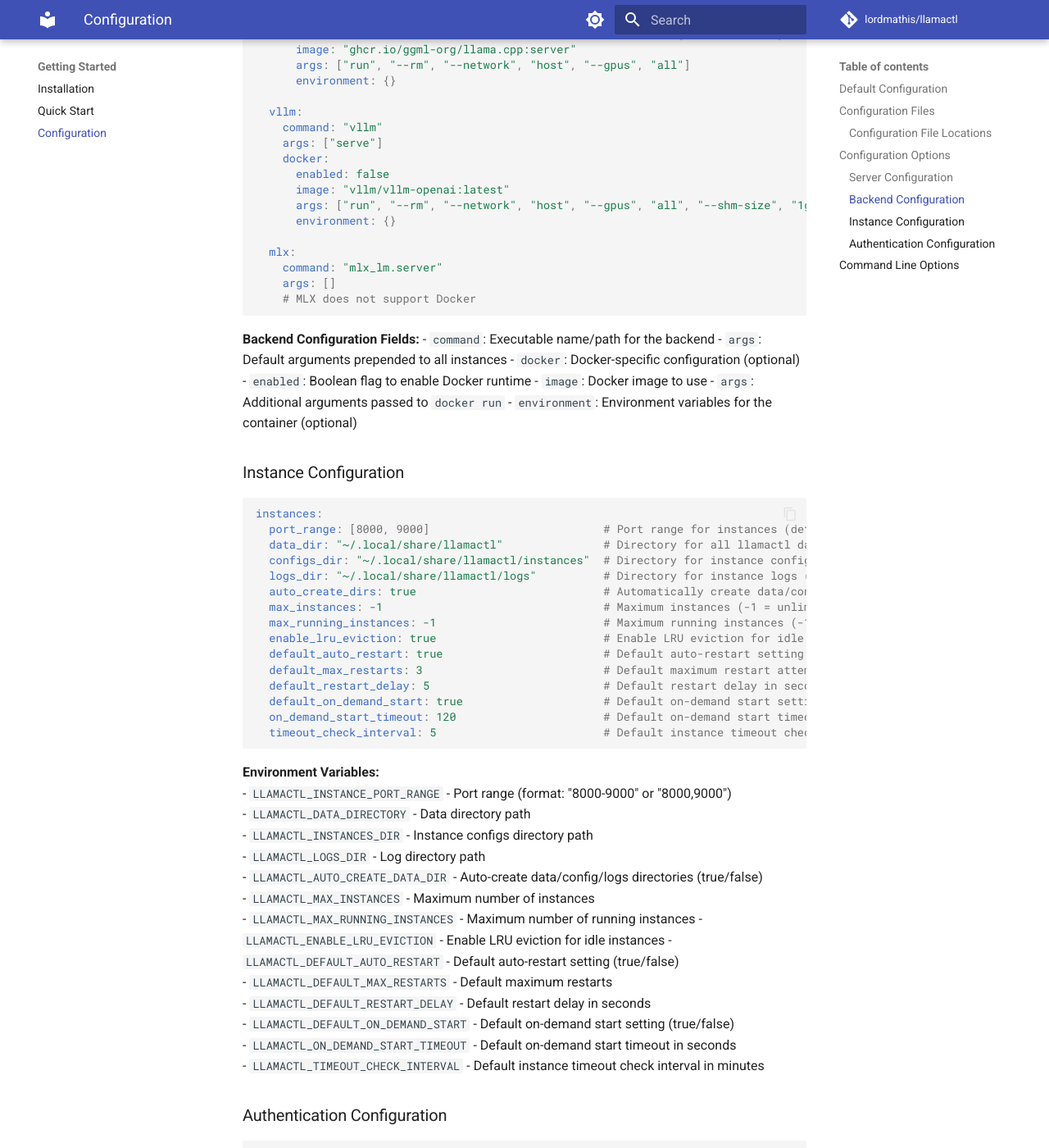
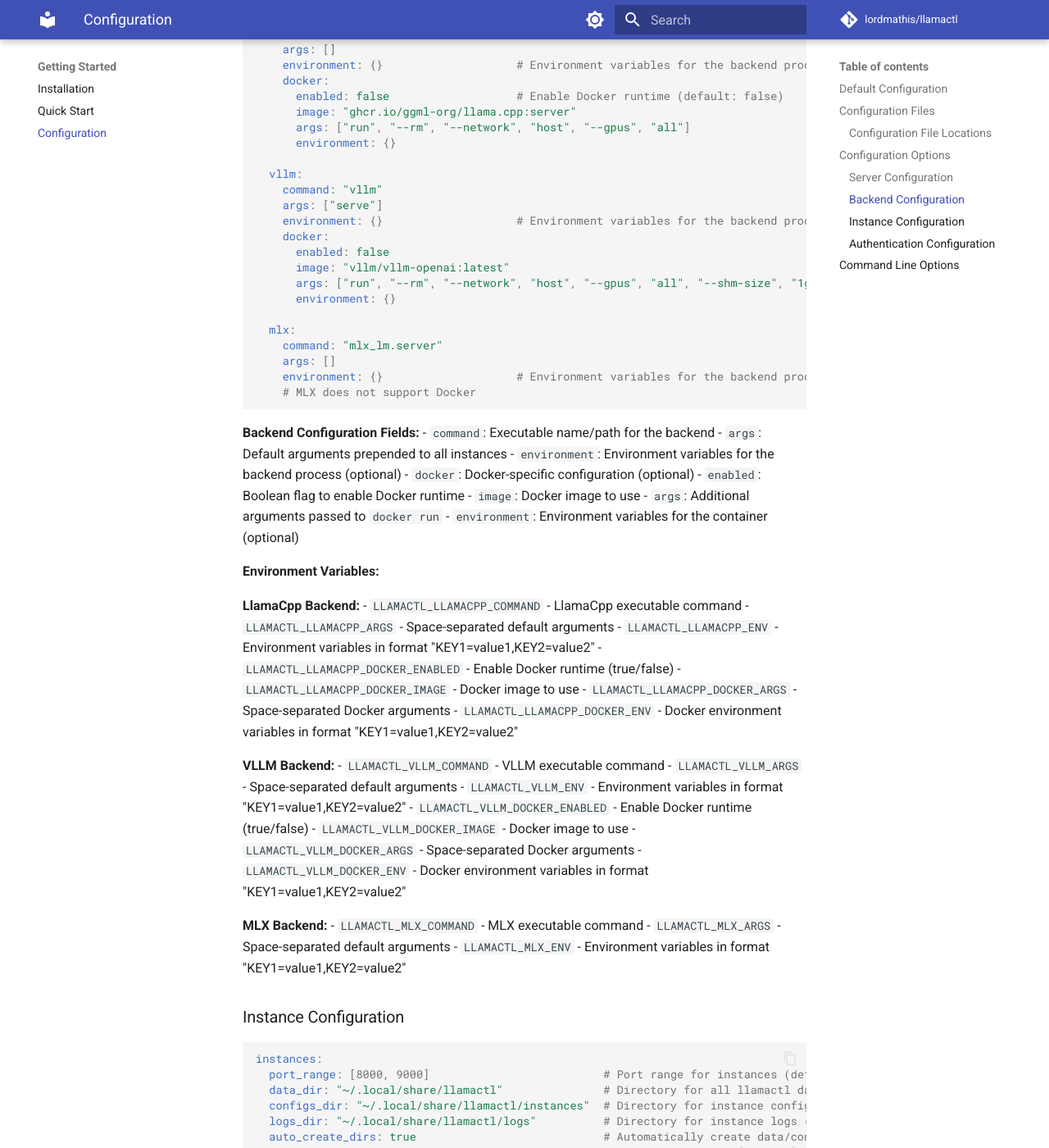
Before and after one commit to lordmathis/llamactl, an MkDocs documentation site: the page built from docs/getting-started/configuration.md, in a window 1280 px wide and 1400 px high, scrolled down 2590 px. Shown: the whole window at 82% size. Built offline with MkDocs 1.6.1 and Material for MkDocs 9.7.7, drawn with Linux system fonts in a browser that asks for light colours; comment, search, counter and statistics services are not loaded; the version menu is left out; some of the changed text lies outside the part shown.

````diff
--- a/docs/getting-started/configuration.md
+++ b/docs/getting-started/configuration.md
@@ -23,6 +23,7 @@ backends:
   llama-cpp:
     command: "llama-server"
     args: []
+    environment: {}               # Environment variables for the backend process
     docker:
       enabled: false
       image: "ghcr.io/ggml-org/llama.cpp:server"
@@ -32,6 +33,7 @@ backends:
   vllm:
     command: "vllm"
     args: ["serve"]
+    environment: {}               # Environment variables for the backend process
     docker:
       enabled: false
       image: "vllm/vllm-openai:latest"
@@ -41,6 +43,7 @@ backends:
   mlx:
     command: "mlx_lm.server"
     args: []
+    environment: {}               # Environment variables for the backend process
 
 instances:
   port_range: [8000, 9000]       # Port range for instances
@@ -113,6 +116,7 @@ backends:
   llama-cpp:
     command: "llama-server"
     args: []
+    environment: {}                    # Environment variables for the backend process
     docker:
       enabled: false                   # Enable Docker runtime (default: false)
       image: "ghcr.io/ggml-org/llama.cpp:server"
@@ -122,6 +126,7 @@ backends:
   vllm:
     command: "vllm"
     args: ["serve"]
+    environment: {}                    # Environment variables for the backend process
     docker:
       enabled: false
       image: "vllm/vllm-openai:latest"
@@ -131,17 +136,44 @@ backends:
   mlx:
     command: "mlx_lm.server"
     args: []
+    environment: {}                    # Environment variables for the backend process
     # MLX does not support Docker
 ```
 
 **Backend Configuration Fields:**
 - `command`: Executable name/path for the backend
 - `args`: Default arguments prepended to all instances
+- `environment`: Environment variables for the backend process (optional)
 - `docker`: Docker-specific configuration (optional)
   - `enabled`: Boolean flag to enable Docker runtime
   - `image`: Docker image to use
   - `args`: Additional arguments passed to `docker run`
   - `environment`: Environment variables for the container (optional)
+
+**Environment Variables:**
+
+**LlamaCpp Backend:**
+- `LLAMACTL_LLAMACPP_COMMAND` - LlamaCpp executable command
+- `LLAMACTL_LLAMACPP_ARGS` - Space-separated default arguments
+- `LLAMACTL_LLAMACPP_ENV` - Environment variables in format "KEY1=value1,KEY2=value2"
+- `LLAMACTL_LLAMACPP_DOCKER_ENABLED` - Enable Docker runtime (true/false)
+- `LLAMACTL_LLAMACPP_DOCKER_IMAGE` - Docker image to use
+- `LLAMACTL_LLAMACPP_DOCKER_ARGS` - Space-separated Docker arguments
+- `LLAMACTL_LLAMACPP_DOCKER_ENV` - Docker environment variables in format "KEY1=value1,KEY2=value2"
+
+**VLLM Backend:**
+- `LLAMACTL_VLLM_COMMAND` - VLLM executable command
+- `LLAMACTL_VLLM_ARGS` - Space-separated default arguments
+- `LLAMACTL_VLLM_ENV` - Environment variables in format "KEY1=value1,KEY2=value2"
+- `LLAMACTL_VLLM_DOCKER_ENABLED` - Enable Docker runtime (true/false)
+- `LLAMACTL_VLLM_DOCKER_IMAGE` - Docker image to use
+- `LLAMACTL_VLLM_DOCKER_ARGS` - Space-separated Docker arguments
+- `LLAMACTL_VLLM_DOCKER_ENV` - Docker environment variables in format "KEY1=value1,KEY2=value2"
+
+**MLX Backend:**
+- `LLAMACTL_MLX_COMMAND` - MLX executable command
+- `LLAMACTL_MLX_ARGS` - Space-separated default arguments
+- `LLAMACTL_MLX_ENV` - Environment variables in format "KEY1=value1,KEY2=value2"
 
 ### Instance Configuration
 
````
Also changed, not shown: README.md (+9 -2 lines).
